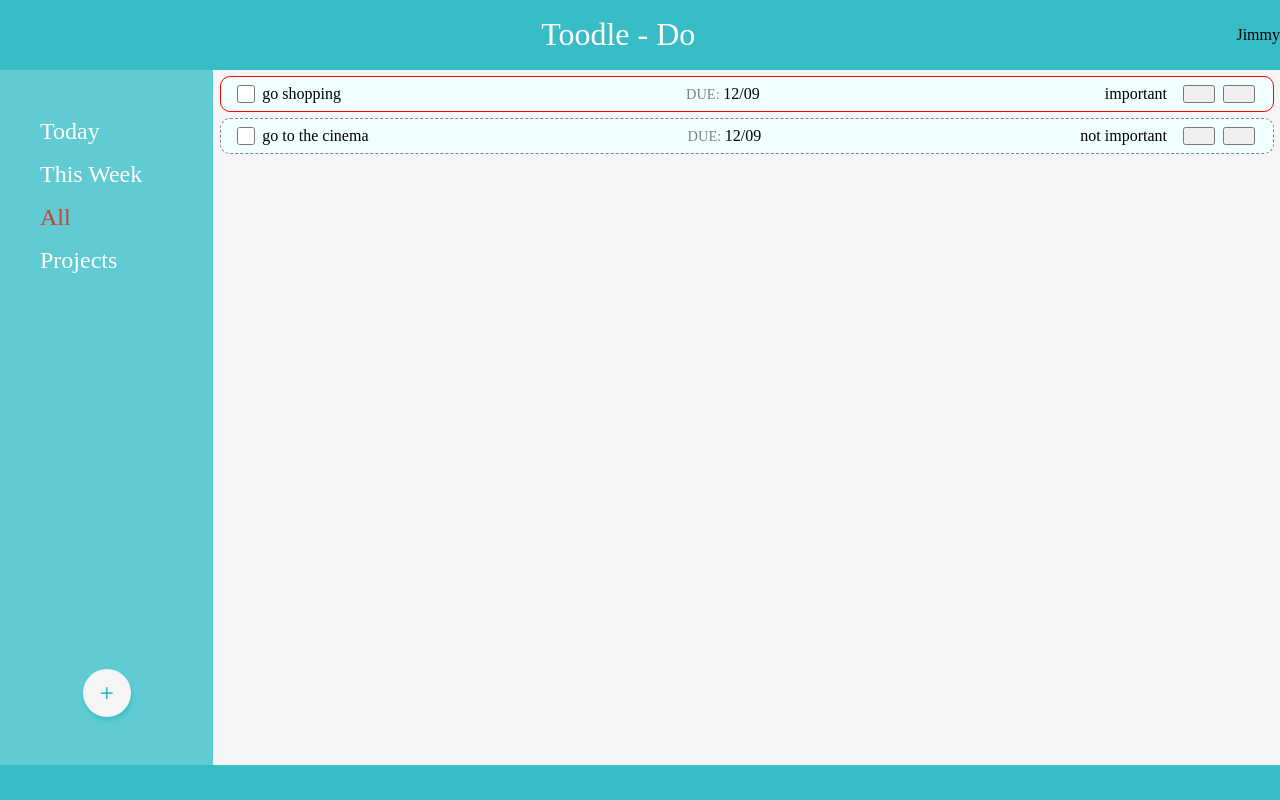
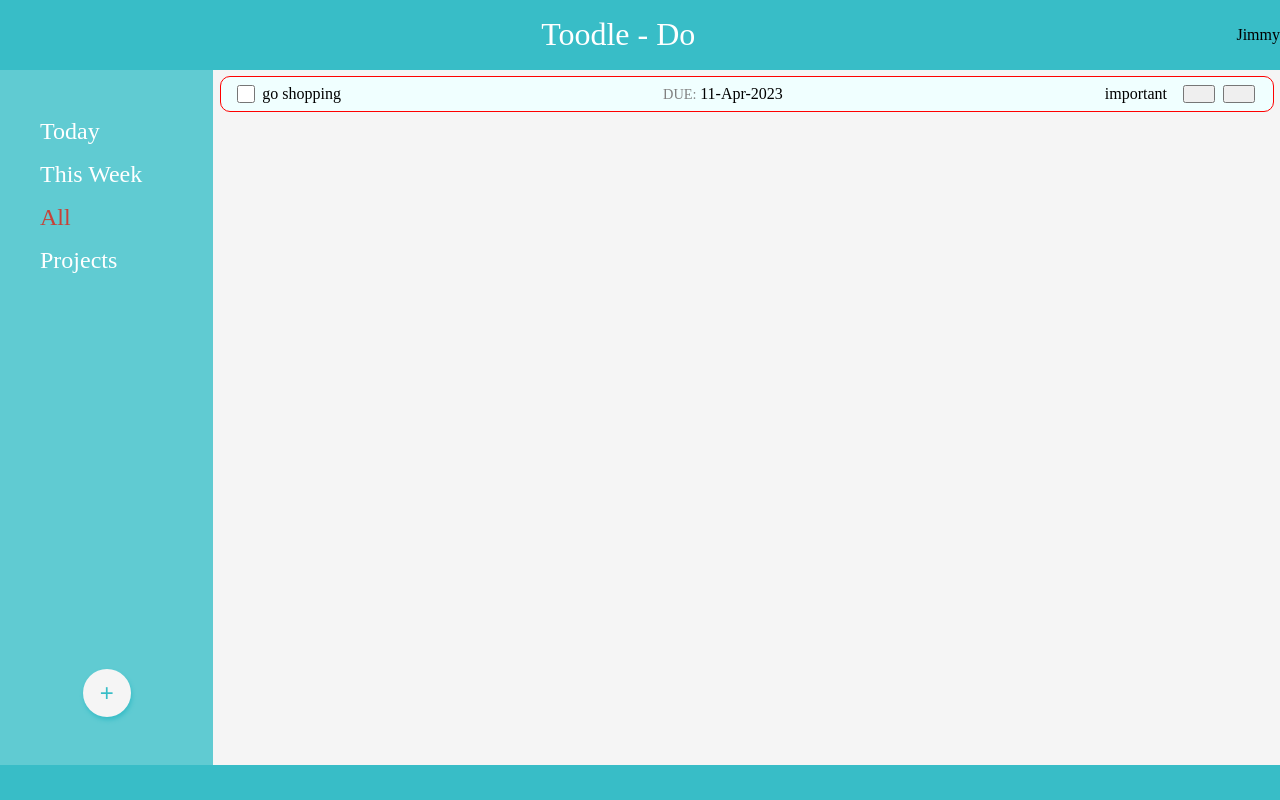
Before and after one commit to KramYengir/todo-list, a website built with webpack: page src/template.html in a window 1280 px wide. Both pictures are taken after a click on the link "All". Built offline with nearby package versions, Linux system fonts and the light colour scheme.

Commit message:
add date-fns to display nicer date

```diff
--- a/src/modules/todo.js
+++ b/src/modules/todo.js
@@ -44,8 +44,7 @@ const Todo = (()=>{
     const getAllTodos = ()=>{
         //for testing
         if(todoList.length == 0){
-            const newTodo1 = createTodo('go shopping', '12/09', 'important')
-            const newTodo2 = createTodo('go to the cinema', '12/09', 'not important')
+            const newTodo1 = createTodo('go shopping', '2023-4-11', 'important')
         }
         //
         return todoList;
--- a/src/modules/todoUI.js
+++ b/src/modules/todoUI.js
@@ -1,3 +1,4 @@
+import { format } from "date-fns";
 import Todo from "./todo.js";
 import Modal from "./modal.js";
 
@@ -22,7 +23,8 @@ const TodoUI = (()=>{
 
         //todo date
         const date = document.createElement('div');
-        date.textContent = todo.date;
+        let formattedDate = format(new Date(todo.date), 'dd-MMM-yyyy');
+        date.textContent = formattedDate;
         date.classList.add('date');
 
         //todo priority
--- a/src/template.html
+++ b/src/template.html
@@ -17,7 +17,7 @@
         <nav>
             <div id="nav-links">
                 <ul>
-                    <li><a id="today-link" href="#">Today</a></li>
+                    <li><a id="today-link" class="active">Today</a></li>
                     <li><a id="week-link" href="#">This Week</a></li>
                     <li><a id="all-link" href="#">All</a></li>
                     <li><a id="projects-link" href="#">Projects</a></li>
@@ -38,7 +38,7 @@
                     </div>
                     <div class="input-group">
                         <label for="date">Date:</label>
-                        <input type="text" id="date" name="date">
+                        <input type="date" id="date" name="date">
                     </div>
                     <div class="input-group">
                         <label for="priority">Priority:</label>
```
